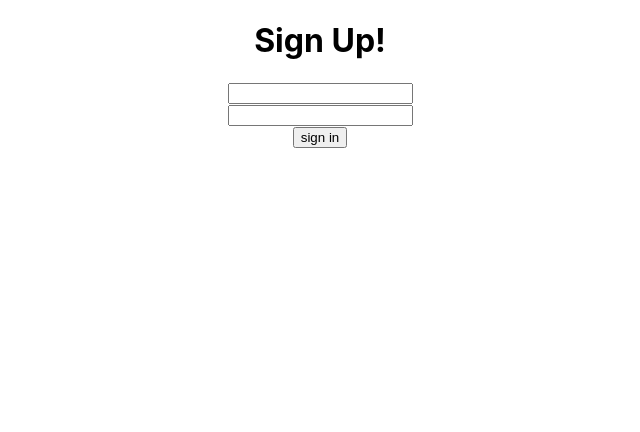
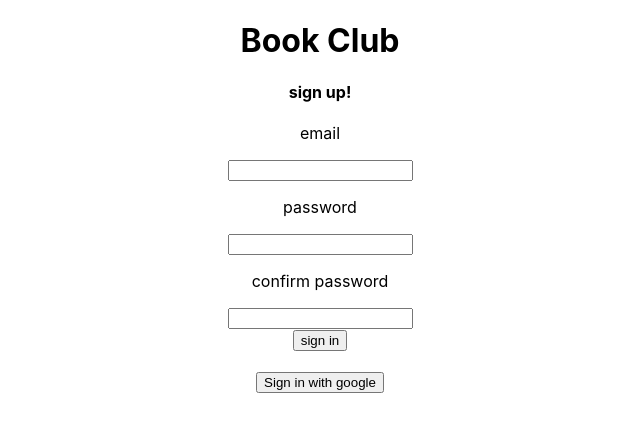
Before and after one commit to AlexanderOlivares/Virtual-Bookshelf, a React (Create React App) app: page / in a window 1280 px wide. Shown: the top 432 px of the page, without its empty margins (320-960 px from the left). Built offline with nearby package versions, Linux system fonts and the light colour scheme; no server answers.

Commit message:
signup enabeld with google and email/pass

```diff
--- a/package.json
+++ b/package.json
@@ -10,6 +10,7 @@
     "react": "^17.0.1",
     "react-dom": "^17.0.1",
     "react-scripts": "4.0.3",
+    "uuid": "^8.3.2",
     "web-vitals": "^1.1.0"
   },
   "scripts": {
--- a/src/App.js
+++ b/src/App.js
@@ -1,14 +1,18 @@
 import "./App.css";
 import { useState } from "react";
-import auth from "./firebase";
+import { auth, google } from "./firebase";
+import { v4 as uuidv4 } from "uuid";
 
 function App() {
+  const [isLoggedIn, setIsLoggedIn] = useState(false);
+
   const [input, setInput] = useState({
     email: "",
     password: "",
+    confirmPassword: "",
   });
 
-  console.log(input.password);
+  const [formKey, setFormKey] = useState(uuidv4());
 
   function handleChange(e) {
     const { name, value } = e.target;
@@ -22,16 +26,61 @@ function App() {
 
   function handleSubmit(e) {
     e.preventDefault();
+    const email = input.email;
+    const password = input.password;
+    const confirmPassword = input.confirmPassword;
+
+    if (password !== confirmPassword) {
+      alert("passwords do not match");
+    }
+
+    setInput({
+      email: "",
+      password: "",
+    });
+
+    setFormKey(uuidv4());
 
     auth
-      .createUserWithEmailAndPassword(input.email, input.password)
+      .createUserWithEmailAndPassword(email, password)
       .then(userCredential => {
         let user = userCredential.user;
+        setIsLoggedIn(true);
         console.log(user);
+        console.log(isLoggedIn);
       })
       .catch(error => {
+        alert(`could not log in ${error.code}`);
         console.log(error.code);
         console.log(error.message);
+      });
+  }
+
+  function handleClick(e) {
+    auth
+      .signInWithPopup(google)
+      .then(result => {
+        /** @type {firebase.auth.OAuthCredential} */
+        var credential = result.credential;
+
+        // This gives you a Google Access Token. You can use it to access the Google API.
+        var token = credential.accessToken;
+        // The signed-in user info.
+        var user = result.user;
+        // ...
+        console.log([token, user]);
+      })
+      .catch(error => {
+        // Handle Errors here.
+        var errorCode = error.code;
+        var errorMessage = error.message;
+        // The email of the user's account used.
+        var email = error.email;
+        // The firebase.auth.AuthCredential type that was used.
+        var credential = error.credential;
+        alert(`${errorCode}${errorMessage}`);
+        console.log([errorCode, errorMessage, credential, email]);
+        // ...
       });
   }
 
@@ -39,14 +88,28 @@ function App() {
 
   return (
     <div className="App">
-      <form>
-        <h1>Sign Up!</h1>
+      <form key={formKey} onSubmit={handleSubmit}>
+        <h1>Book Club</h1>
+        <h4>sign up!</h4>
+        <p>email</p>
         <input name="email" onChange={handleChange}></input>
         <br></br>
+        <p>password</p>
         <input name="password" type="password" onChange={handleChange}></input>
         <br></br>
-        <button onSubmit={handleSubmit}>sign in</button>
+        <p>confirm password</p>
+        <input
+          name="confirmPassword"
+          type="password"
+          onChange={handleChange}
+        ></input>
+        <br></br>
+        <button>sign in</button>
       </form>
+      <br></br>
+      <button name="googleSignIn" onClick={handleClick}>
+        Sign in with google
+      </button>
     </div>
   );
 }
--- a/src/firebase.js
+++ b/src/firebase.js
@@ -13,5 +13,6 @@ const app = firebase.initializeApp({
 });
 
 export const auth = app.auth();
+export const google = new firebase.auth.GoogleAuthProvider();
 
 export default app;
```
Also changed, not shown: 1 other file (tests, documents, lock files or other folders).
